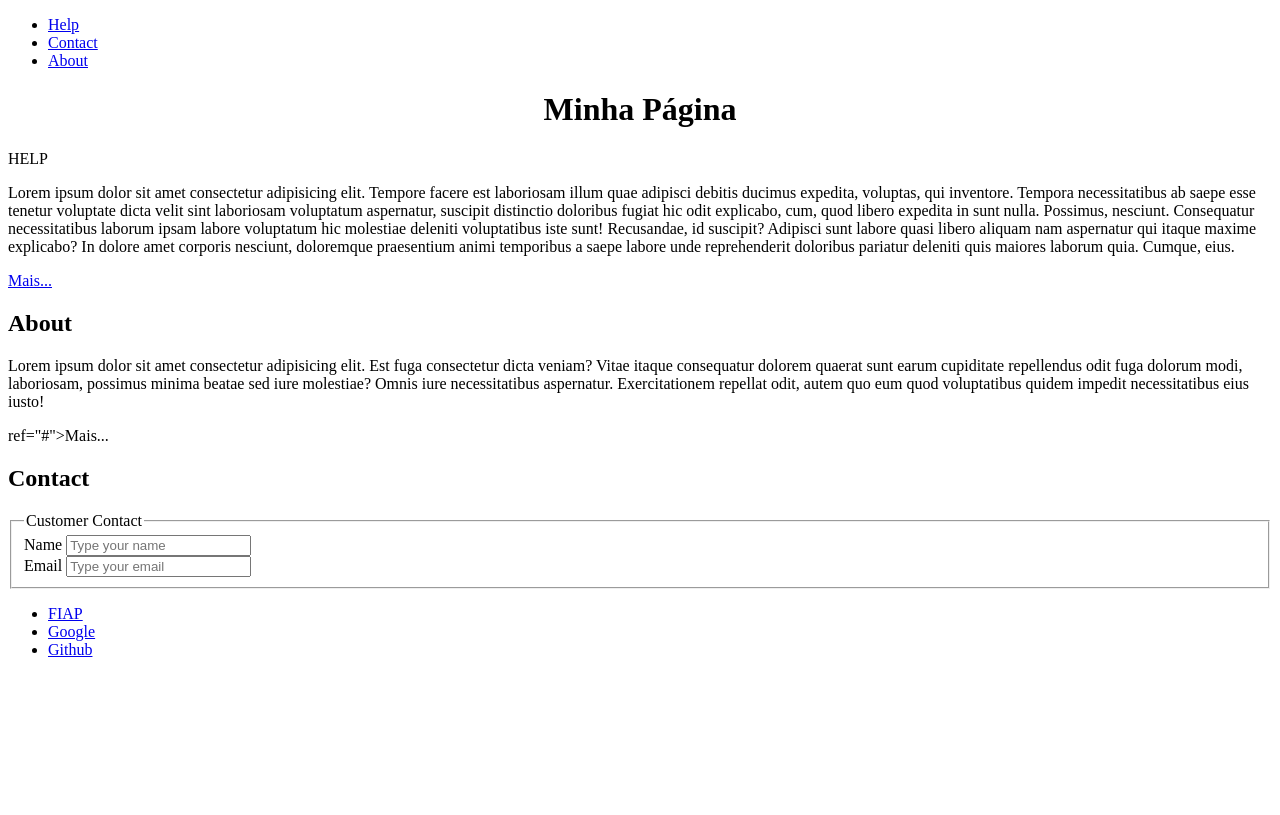
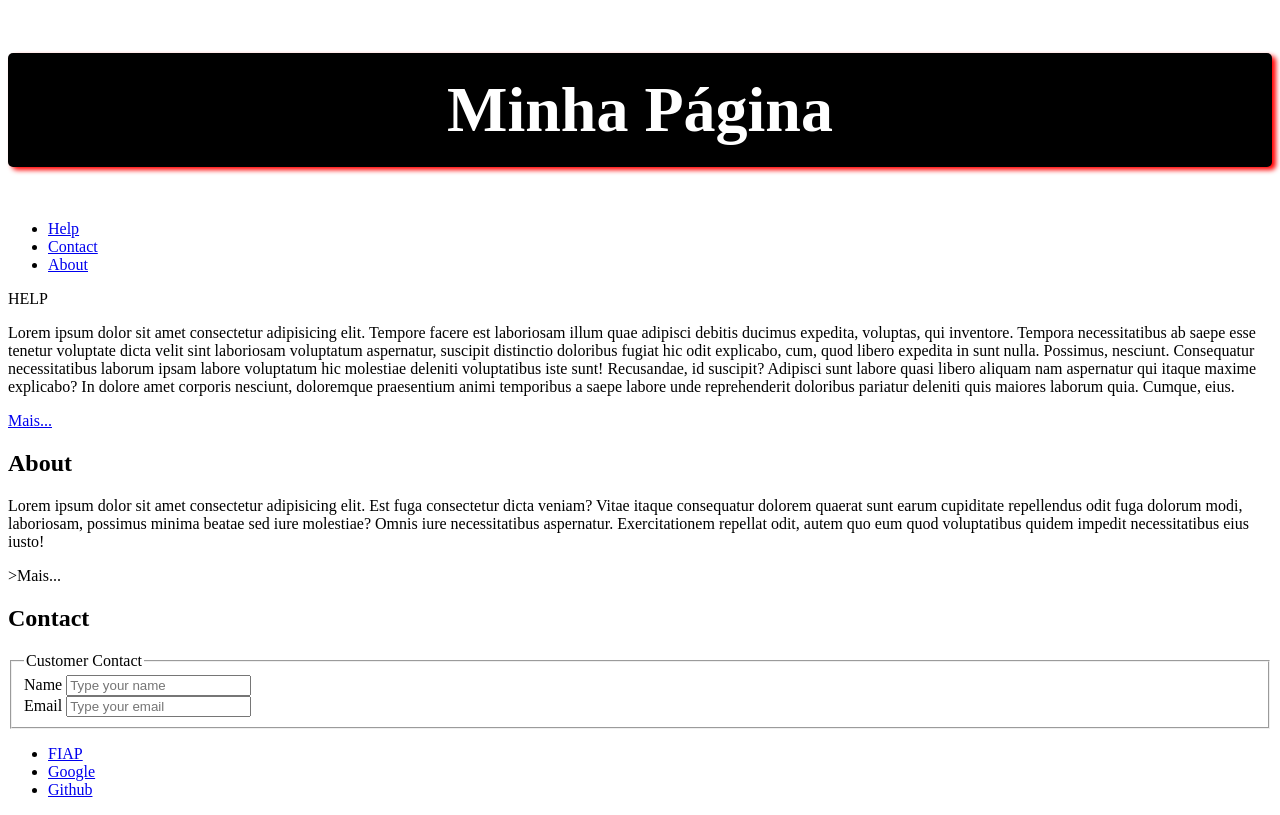
Before and after one commit to Andenik/1TDSPW, a plain HTML site: page index.html in a window 1280 px wide. Drawn offline with Linux system fonts and the light colour scheme.

Commit message:
Estilizando o titulo da pagina

```diff
--- a/index.html
+++ b/index.html
@@ -17,13 +17,19 @@
     <div class="container">
       <header class="cabecalho">
         <nav>
+			<h1 style="text-align: center;color: #fff;
+			background-color: #000;
+			padding: 20px 0;
+			box-shadow: 4px 3px 5px #f00;
+			border-radius: 5px;
+			font-size: 64px;"> Minha Página
+			</h1>
           <ul>
             <li><a href="#">Help</a></li>
             <li><a href="#">Contact</a></li>
             <li><a href="#">About</a></li>
           </ul>
         </nav>
-        <h1 style="text-align: center">Minha Página</h1>
       </header>
       <section id="conteudo-principal">
 		<div>HELP</div>
@@ -36,7 +42,7 @@
 			<p>
 				Lorem ipsum dolor sit amet consectetur adipisicing elit. Est fuga consectetur dicta veniam? Vitae itaque consequatur dolorem quaerat sunt earum cupiditate repellendus odit fuga dolorum modi, laboriosam, possimus minima beatae sed iure molestiae? Omnis iure necessitatibus aspernatur. Exercitationem repellat odit, autem quo eum quod voluptatibus quidem impedit necessitatibus eius iusto!
 			</p>
-			<a h></a>ref="#">Mais...</a>
+			<a href="#"></a>>Mais...</a>
 			<div id="contact">
 				<H2>Contact</H2>
 				<form>
```
